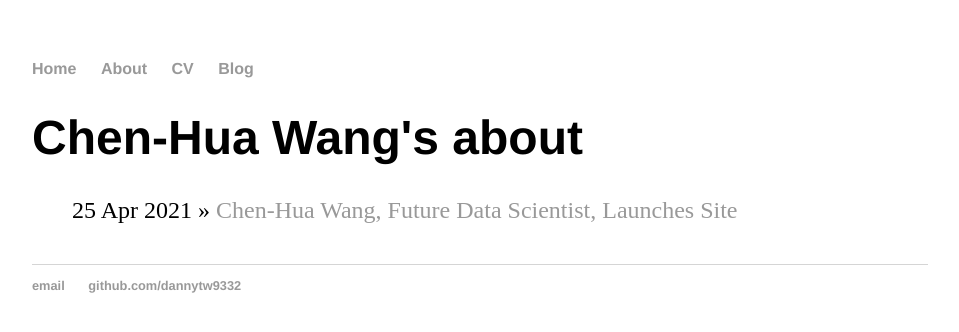
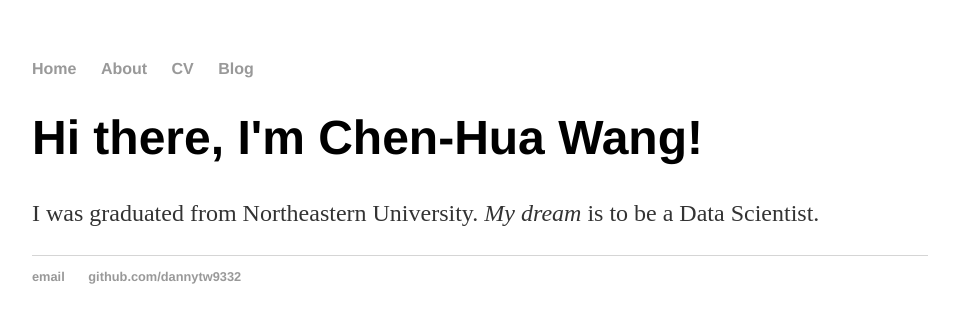
Before and after one commit to dannytw9332/dannytw9332.github.io, a Jekyll site: the page built from about/index.html, in a window 1280 px wide. Shown: the top 332 px of the page, without its empty margins (160-1119 px from the left). Built offline with Jekyll 4.4.1, drawn with Linux system fonts in a browser that asks for light colours.

Commit message:
Update index.html

```diff
--- a/about/index.html
+++ b/about/index.html
@@ -1,11 +1,8 @@
 ---
 layout: default
-title: Chen-Hua Wang's about
+title: Chen-Hua Wang
 ---
-	<h1>{{ page.title }}</h1>
-	<ul class="posts">
-
-	  {% for post in site.posts %}
-	    <li><span>{{ post.date | date_to_string }}</span> » <a href="{{ post.url }}" title="{{ post.title }}">{{ post.title }}</a></li>
-	  {% endfor %}
-	</ul>
+<div class="blurb">
+	<h1>Hi there, I'm Chen-Hua Wang!</h1>
+	<p>I was graduated from Northeastern University. <em>My dream</em> is to be a Data Scientist. </p>
+</div><!-- /.blurb -->
```
